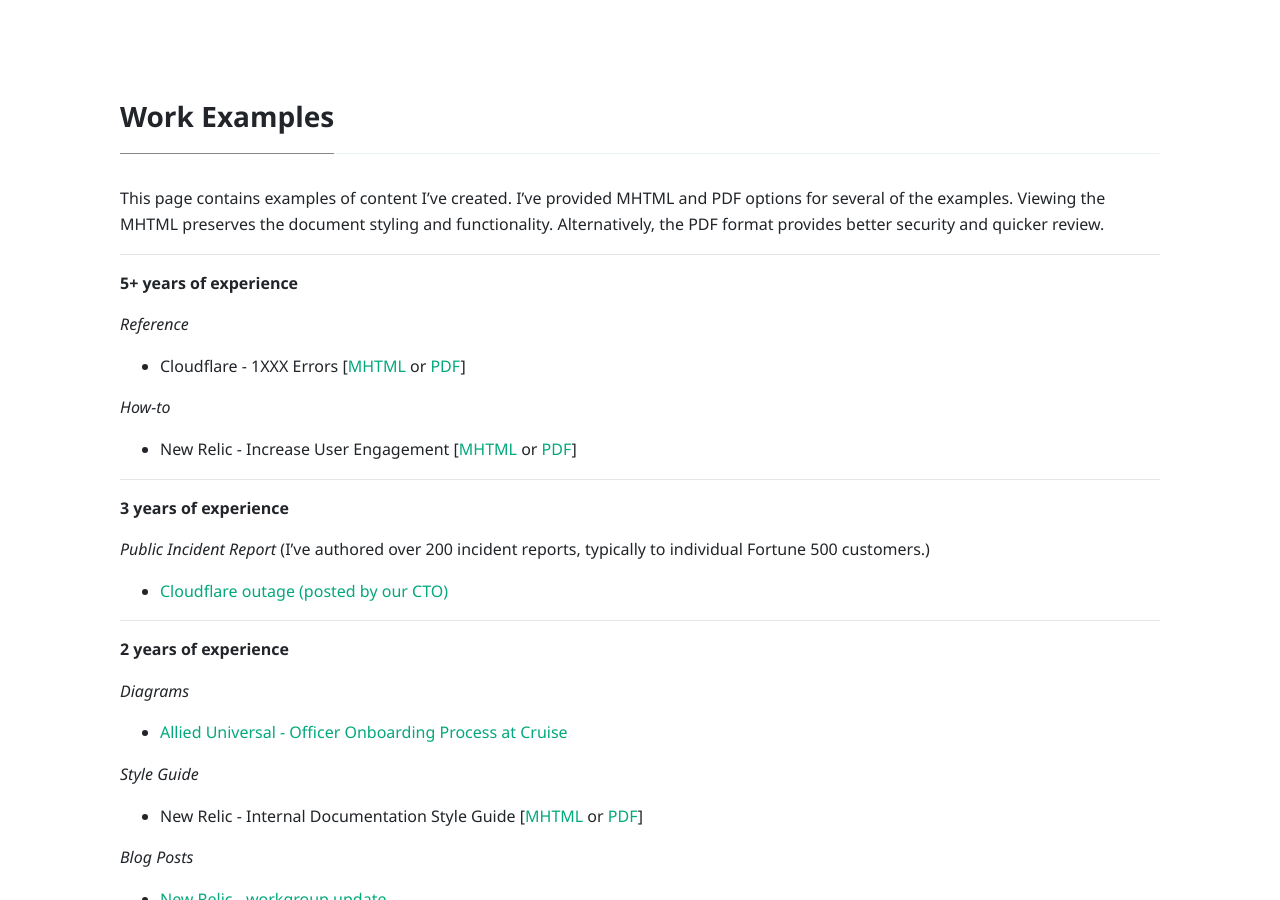
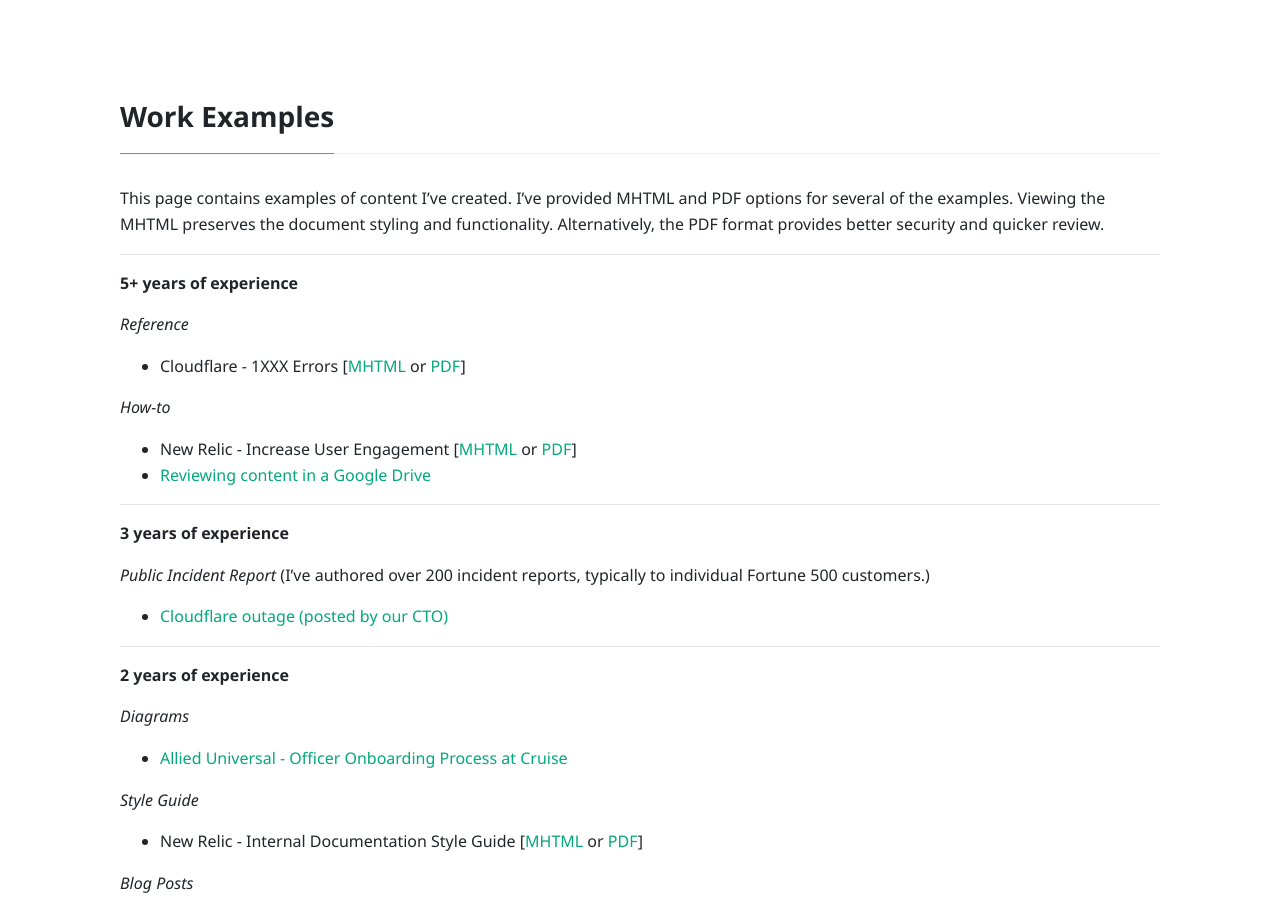
Before and after one commit to stumblefiend/jeremy.pugh, a Jekyll site: the page built from _pages/examples.md, in a window 1280 px wide and 900 px high. Built offline with Jekyll 4.4.1, drawn with Linux system fonts in a browser that asks for light colours; nearby versions of some CDN libraries.

Commit message:
Update examples.md

```diff
--- a/_pages/examples.md
+++ b/_pages/examples.md
@@ -14,6 +14,7 @@
 
 *How-to*
 - New Relic - Increase User Engagement [[MHTML](/assets/docs/engagement.mhtml) or [PDF](/assets/docs/engagement.pdf)]
+- [Reviewing content in a Google Drive](/google-drive.html)
 
 ---
 
```
